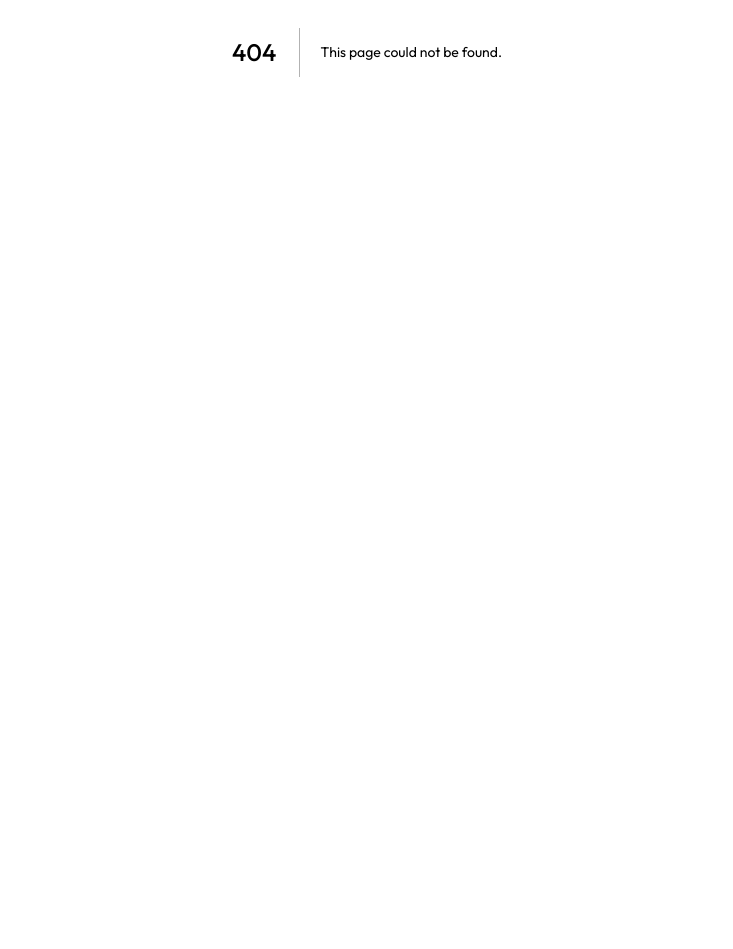
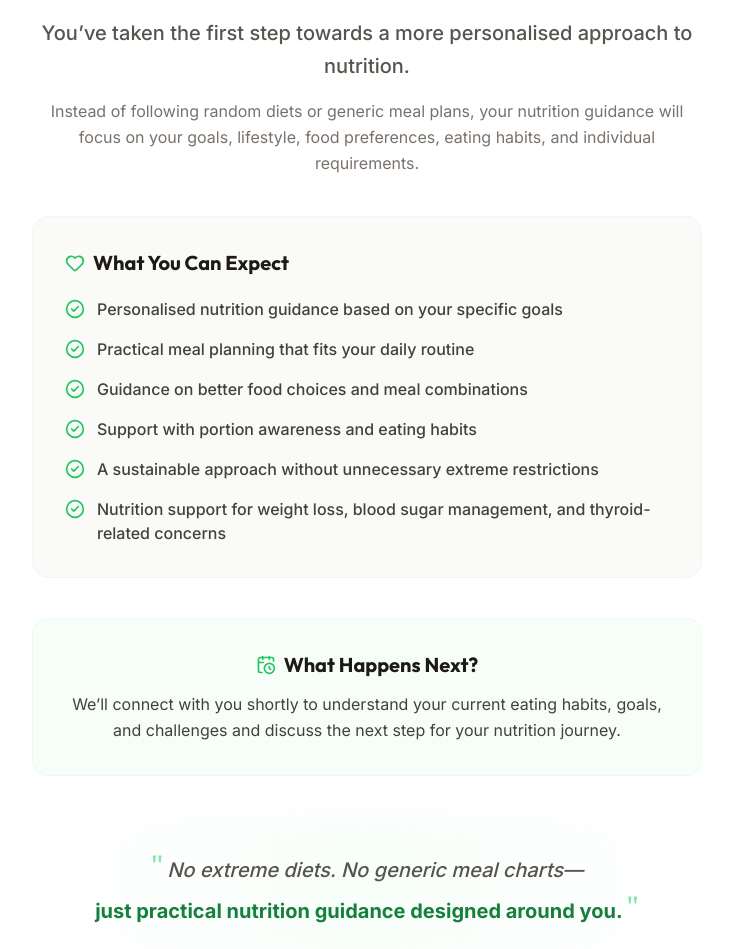
Before and after one commit to connecttws/DT_Poorve_Page, a Next.js app: page /thank-you in a window 1280 px wide. Before the commit this address had no page. Shown: the part 348-1297 px from the top of the page, without its empty margins (273-1006 px from the left). Before the commit the page ends 800 px from the top, so only its background shows below. Built offline with nearby package versions, Linux system fonts and the light colour scheme.

Commit message:
feat: add elegant thank you page

```diff
--- /dev/null
+++ b/src/app/thank-you/page.tsx
@@ -0,0 +1,113 @@
+"use client";
+
+import { motion } from "framer-motion";
+import { CheckCircle2, ArrowLeft, Heart, CalendarClock } from "lucide-react";
+import Link from "next/link";
+
+export default function ThankYou() {
+  const fadeIn = {
+    hidden: { opacity: 0, y: 20 },
+    visible: { opacity: 1, y: 0, transition: { duration: 0.6 } }
+  };
+
+  const staggerContainer = {
+    hidden: { opacity: 0 },
+    visible: {
+      opacity: 1,
+      transition: {
+        staggerChildren: 0.2
+      }
+    }
+  };
+
+  const expectations = [
+    "Personalised nutrition guidance based on your specific goals",
+    "Practical meal planning that fits your daily routine",
+    "Guidance on better food choices and meal combinations",
+    "Support with portion awareness and eating habits",
+    "A sustainable approach without unnecessary extreme restrictions",
+    "Nutrition support for weight loss, blood sugar management, and thyroid-related concerns"
+  ];
+
+  return (
+    <main className="min-h-screen bg-stone-50 overflow-hidden selection:bg-brand-200 selection:text-brand-900 flex flex-col items-center justify-center py-20 px-6">
+
+      {/* Background Decorative Elements */}
+      <div className="absolute top-0 left-1/2 -translate-x-1/2 w-full max-w-7xl h-full overflow-hidden -z-10 pointer-events-none">
+        <div className="absolute top-0 -right-40 w-96 h-96 bg-brand-200/40 rounded-full blur-3xl opacity-50 mix-blend-multiply"></div>
+        <div className="absolute bottom-0 -left-40 w-96 h-96 bg-accent-200/40 rounded-full blur-3xl opacity-50 mix-blend-multiply"></div>
+      </div>
+
+      <motion.div
+        initial="hidden"
+        animate="visible"
+        variants={staggerContainer}
+        className="max-w-3xl w-full bg-white rounded-3xl p-8 md:p-12 shadow-sm border border-stone-100 relative z-10"
+      >
+        <div className="text-center mb-10">
+          <motion.div variants={fadeIn} className="w-20 h-20 bg-green-50 text-green-500 rounded-full flex items-center justify-center mx-auto mb-6 shadow-sm">
+            <CheckCircle2 className="w-10 h-10" />
+          </motion.div>
+
+          <motion.h1 variants={fadeIn} className="text-3xl md:text-5xl font-bold tracking-tight text-stone-900 mb-6 leading-tight">
+            Thank You! <br/><span className="text-brand-600 text-2xl md:text-4xl mt-2 block">Your Request Has Been Received</span>
+          </motion.h1>
+
+          <motion.p variants={fadeIn} className="text-lg md:text-xl text-stone-600 leading-relaxed font-medium">
+            You’ve taken the first step towards a more personalised approach to nutrition.
+          </motion.p>
+
+          <motion.p variants={fadeIn} className="text-md text-stone-500 mt-4 leading-relaxed max-w-2xl mx-auto">
+            Instead of following random diets or generic meal plans, your nutrition guidance will focus on your goals, lifestyle, food preferences, eating habits, and individual requirements.
+          </motion.p>
+        </div>
+
+        <motion.div variants={fadeIn} className="bg-stone-50 rounded-2xl p-6 md:p-8 mb-10 border border-stone-100">
+          <h2 className="text-xl font-bold text-stone-900 mb-5 flex items-center gap-2">
+            <Heart className="w-5 h-5 text-brand-500" />
+            What You Can Expect
+          </h2>
+          <div className="space-y-4">
+            {expectations.map((item, i) => (
+              <div key={i} className="flex items-start gap-3">
+                <CheckCircle2 className="w-5 h-5 text-brand-500 shrink-0 mt-0.5" />
+                <span className="text-stone-700 font-medium">{item}</span>
+              </div>
+            ))}
+          </div>
+        </motion.div>
+
+        <motion.div variants={fadeIn} className="mb-10 text-center bg-brand-50/50 rounded-2xl p-6 md:p-8 border border-brand-100/50">
+          <h2 className="text-xl font-bold text-stone-900 mb-3 flex items-center justify-center gap-2">
+            <CalendarClock className="w-5 h-5 text-brand-500" />
+            What Happens Next?
+          </h2>
+          <p className="text-stone-700 leading-relaxed">
+            We’ll connect with you shortly to understand your current eating habits, goals, and challenges and discuss the next step for your nutrition journey.
+          </p>
+        </motion.div>
+
+        <motion.div variants={fadeIn} className="text-center mb-12 relative py-8 px-4">
+          <div className="absolute inset-0 bg-gradient-to-r from-transparent via-brand-50/50 to-transparent rounded-full -z-10 blur-md"></div>
+          <p className="text-lg md:text-xl text-stone-600 font-medium leading-relaxed max-w-2xl mx-auto">
+            <span className="text-3xl text-brand-400 font-serif mr-1 opacity-70">"</span>
+            <span className="italic">No extreme diets. No generic meal charts—</span>
+            <br className="hidden md:block" />
+            <span className="text-brand-700 font-bold mt-2 inline-block">just practical nutrition guidance designed around you.</span>
+            <span className="text-3xl text-brand-400 font-serif ml-1 opacity-70">"</span>
+          </p>
+        </motion.div>
+
+        <motion.div variants={fadeIn} className="text-center">
+          <Link href="/">
+            <button className="px-8 py-4 bg-stone-900 text-white rounded-full font-medium text-lg hover:bg-stone-800 transition-all hover:shadow-xl hover:-translate-y-1 inline-flex items-center gap-2">
+              <ArrowLeft className="w-5 h-5" />
+              Back to Home
+            </button>
+          </Link>
+        </motion.div>
+
+      </motion.div>
+    </main>
+  );
+}
```
